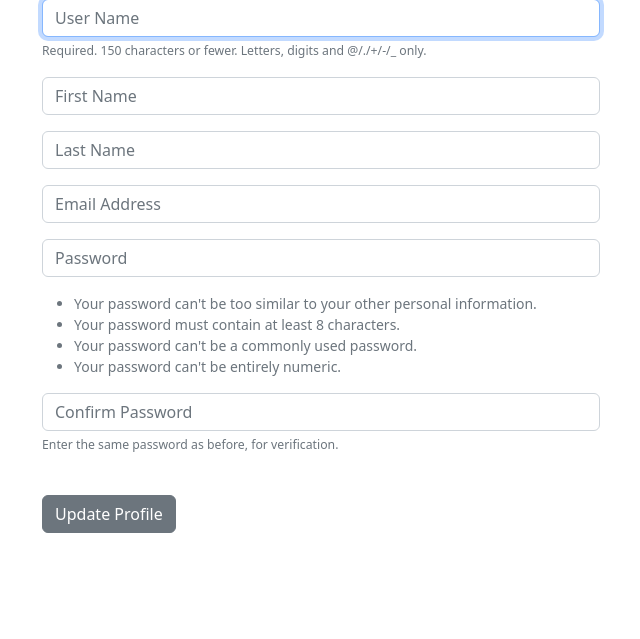
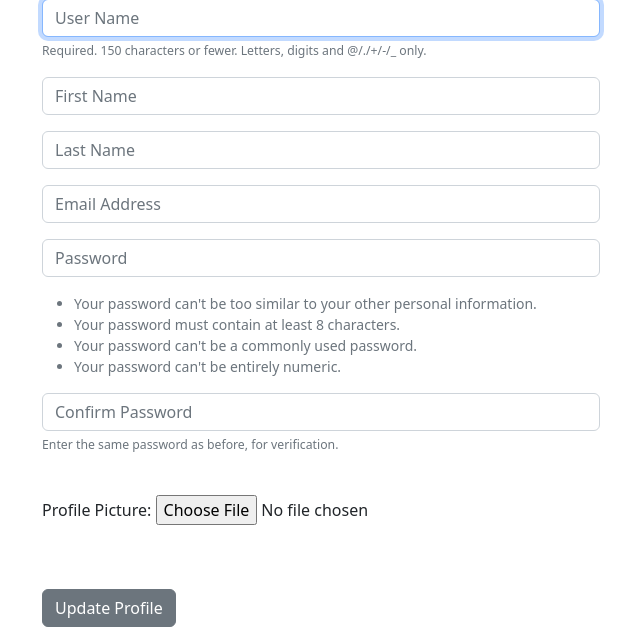
Before and after one commit to CapitainFan/Beeper, a Django app: template social/musker/templates/update_user.html in a window 1280 px wide. Shown: the part 161-800 px from the top of the page, without its empty margins (319-959 px from the left). Run offline with Django 4.2, Linux system fonts and the light colour scheme; the template is opened without the code that fills it: values that come from a table or form of the project are taken from there, others are empty.

Commit message:
added ProfilePicForm for user to update theis profiles

```diff
--- a/social/musker/forms.py
+++ b/social/musker/forms.py
@@ -1,7 +1,15 @@
 from django import forms
-from .models import Meep
+from .models import Meep, Profile
 from django.contrib.auth.forms import UserCreationForm
 from django.contrib.auth.models import User
+
+
+class ProfilePicForm(forms.ModelForm):
+	profile_image = forms.ImageField(label="Profile Picture")
+
+	class Meta:
+		model = Profile
+		fields = ('profile_image', )
 
 
 class MeepForm(forms.ModelForm):
--- a/social/musker/templates/update_user.html
+++ b/social/musker/templates/update_user.html
@@ -6,10 +6,16 @@
 	<h1>Update User</h1>
 	<br/>
 
-<form method="POST" action="">
+	<form method="POST" action="" enctype="multipart/form-data">
 		{% csrf_token %}
-	{{ form.as_p }}
+		{{ user_form.as_p }}
 		<br/>
+
+		<img src="{{ profile_user.profile_image.url }}" width="300" align="right">
+
+		{{ profile_form.as_p}}
+
+		<br/><br/>
 		  <button type="submit" class="btn btn-secondary">Update Profile</button>
 	</form>
 
```
Also changed, not shown: social/musker/views.py (+9 -5 lines), social/media/images/ace.jpg (added). Lines whose indentation alone changed are shown as unchanged.
